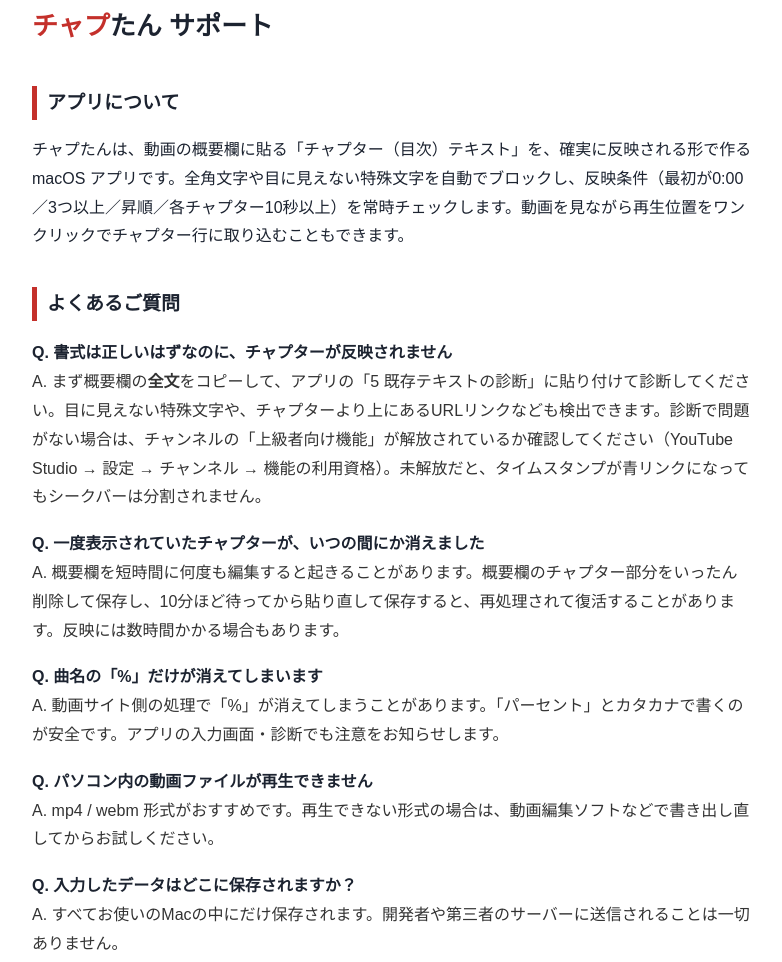
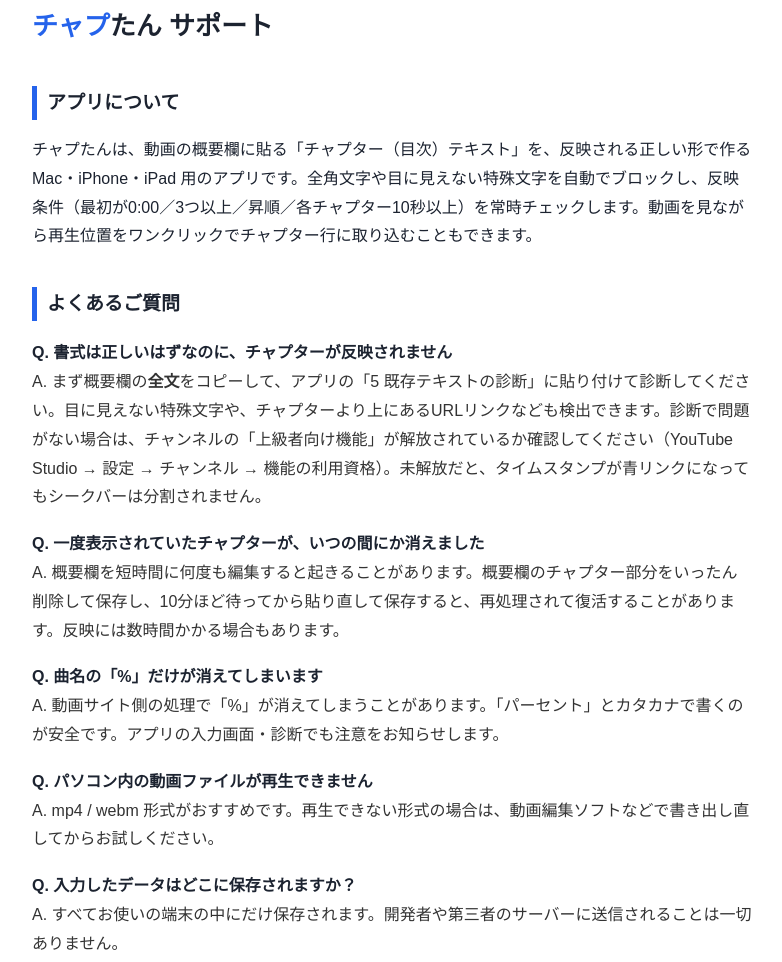
Before and after one commit to emchs07-prog/chaptan, a plain HTML site: page index.html in a window 1280 px wide. Shown: the part 37-999 px from the top of the page, without its empty margins (248-1030 px from the left). Drawn offline with Linux system fonts and the light colour scheme.

Commit message:
v1.1に合わせて更新（表現の修正・対応機種・配色）

```diff
--- a/index.html
+++ b/index.html
@@ -7,8 +7,8 @@
 <style>
   body{font-family:sans-serif;max-width:720px;margin:40px auto;padding:0 16px;line-height:1.8;color:#1c2330}
   h1{font-size:26px}
-  h1 .yt{color:#c4302b}
-  h2{font-size:19px;border-left:5px solid #c4302b;padding-left:10px;margin-top:36px}
+  h1 .yt{color:#2563eb}
+  h2{font-size:19px;border-left:5px solid #2563eb;padding-left:10px;margin-top:36px}
   dt{font-weight:bold;margin-top:18px}
   dd{margin-left:0;color:#333}
   a{color:#1a5fb4}
@@ -19,7 +19,7 @@
 <h1><span class="yt">チャプ</span>たん サポート</h1>
 
 <h2>アプリについて</h2>
-<p>チャプたんは、動画の概要欄に貼る「チャプター（目次）テキスト」を、確実に反映される形で作る macOS アプリです。全角文字や目に見えない特殊文字を自動でブロックし、反映条件（最初が0:00／3つ以上／昇順／各チャプター10秒以上）を常時チェックします。動画を見ながら再生位置をワンクリックでチャプター行に取り込むこともできます。</p>
+<p>チャプたんは、動画の概要欄に貼る「チャプター（目次）テキスト」を、反映される正しい形で作る Mac・iPhone・iPad 用のアプリです。全角文字や目に見えない特殊文字を自動でブロックし、反映条件（最初が0:00／3つ以上／昇順／各チャプター10秒以上）を常時チェックします。動画を見ながら再生位置をワンクリックでチャプター行に取り込むこともできます。</p>
 
 <h2>よくあるご質問</h2>
 <dl>
@@ -36,7 +36,7 @@
   <dd>A. mp4 / webm 形式がおすすめです。再生できない形式の場合は、動画編集ソフトなどで書き出し直してからお試しください。</dd>
 
   <dt>Q. 入力したデータはどこに保存されますか？</dt>
-  <dd>A. すべてお使いのMacの中にだけ保存されます。開発者や第三者のサーバーに送信されることは一切ありません。</dd>
+  <dd>A. すべてお使いの端末の中にだけ保存されます。開発者や第三者のサーバーに送信されることは一切ありません。</dd>
 </dl>
 
 <h2>お問い合わせ</h2>
```
